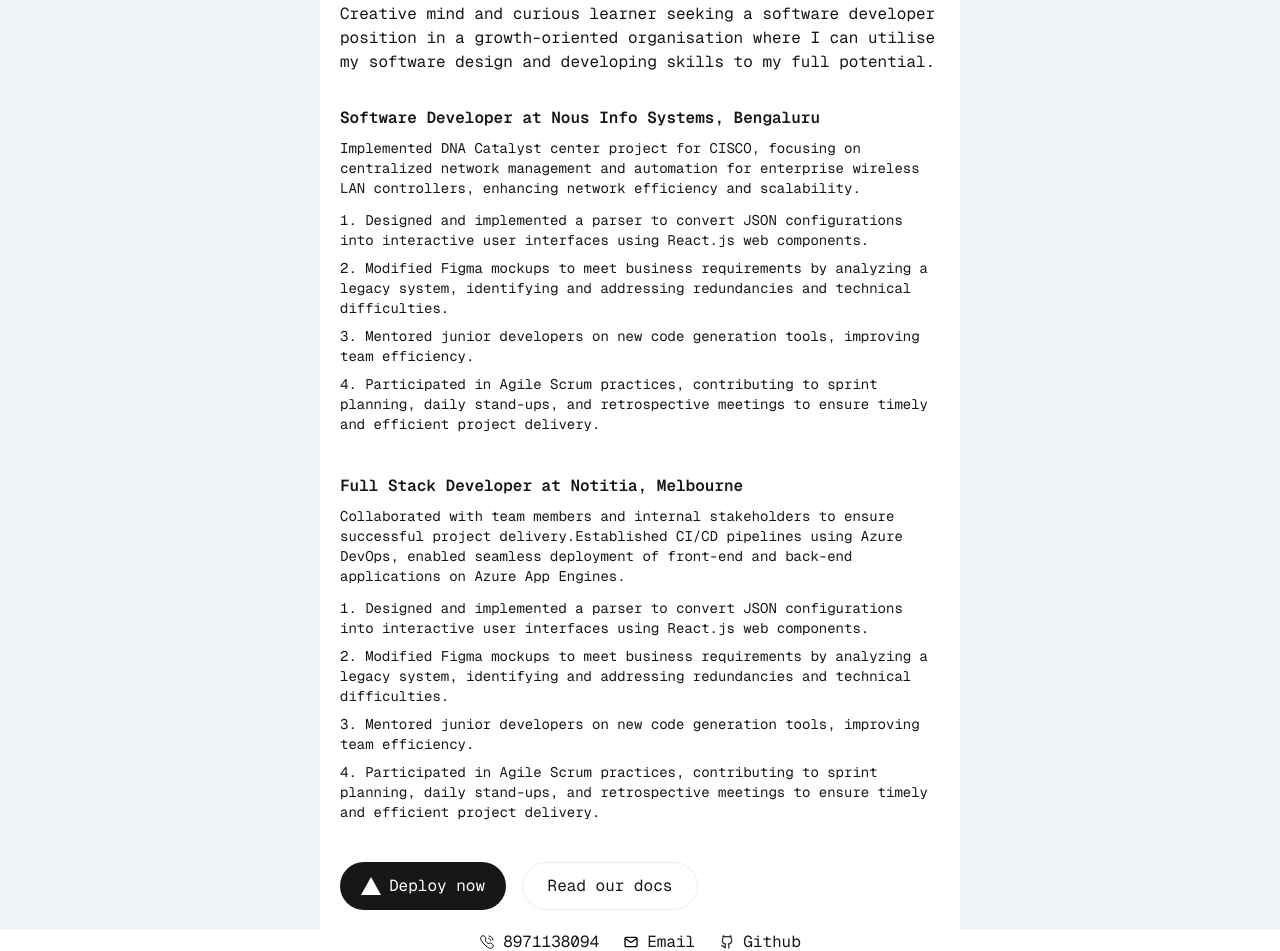
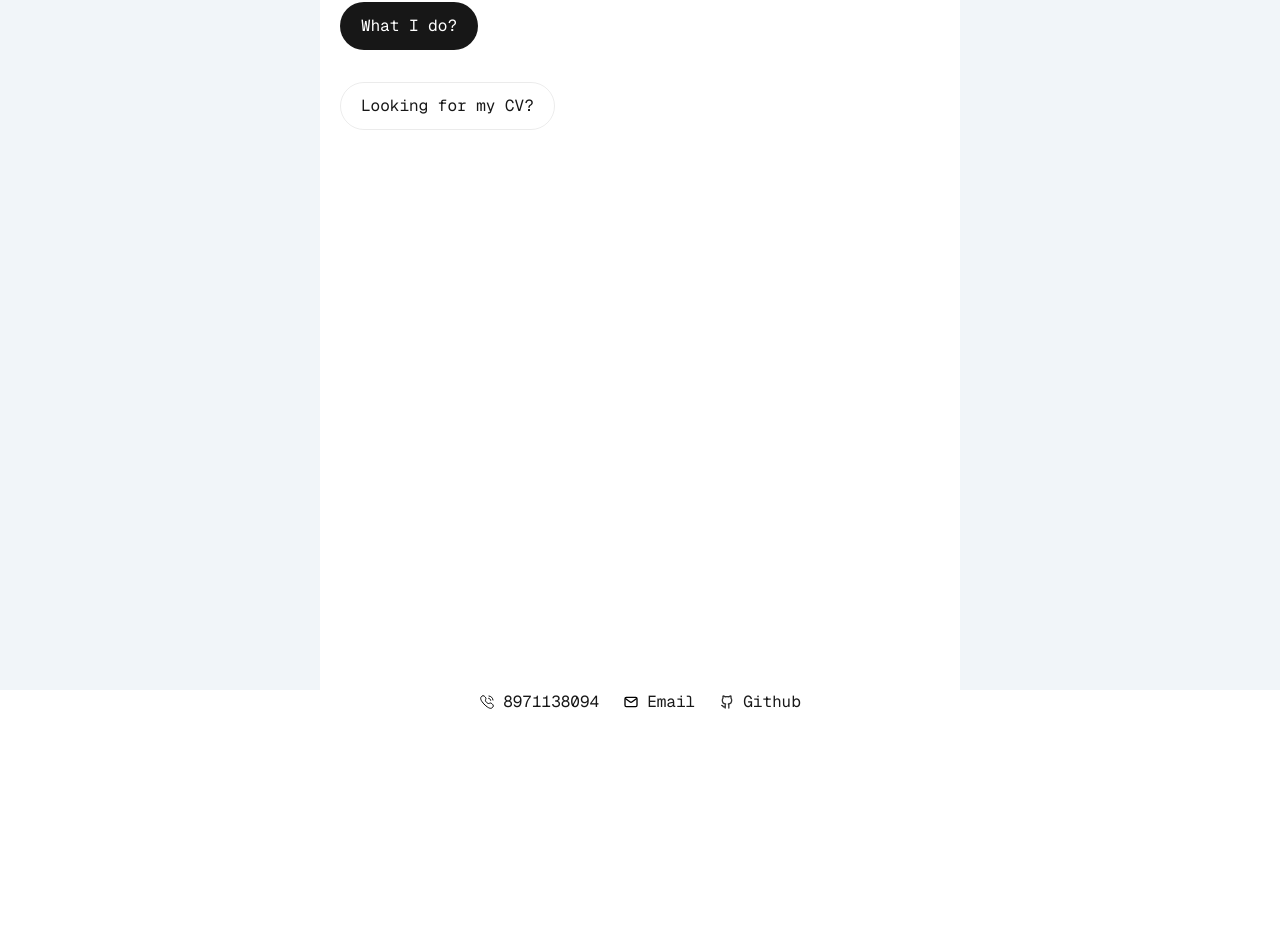
Before and after one commit to Sriharshak95/portf, a Next.js app: page / in a window 1280 px wide. Shown: the part 86-1037 px from the top of the page. After the commit the page ends 800 px from the top, so only its background shows below. Built offline with nearby package versions, Linux system fonts and the light colour scheme.

Commit message:
web update

```diff
--- a/src/app/page.js
+++ b/src/app/page.js
@@ -1,12 +1,22 @@
+"use client"
 import Image from "next/image";
+import { useState } from "react";
 
 export default function Home() {
+  const [accordionOpen, setAccordionOpen] = useState(false);
+  const buttonClasses = {
+    black: "rounded-full border border-solid border-transparent transition-colors flex items-center justify-center bg-foreground text-background gap-2 hover:bg-[#383838] dark:hover:bg-[#ccc] text-sm sm:text-base h-10 sm:h-12 px-4 sm:px-5",
+    white: "rounded-full border border-solid border-black/[.08] dark:border-white/[.145] transition-colors flex items-center justify-center hover:bg-[#f2f2f2] dark:hover:bg-[#1a1a1a] hover:border-transparent text-sm sm:text-base h-10 sm:h-12 px-4 sm:px-5 sm:min-w-44"
+  }
   return (
     <div className="min-h-screen grid grid-rows-1 font-[family-name:var(--font-geist-mono)]">
       <div className="grid grid-cols-[1fr_2fr_1fr]">
         <div className="bg-slate-100"></div>
         <div className="flex flex-col gap-8 p-5 items-center sm:items-start">
           <p className="text-3xl">Sriharsha Keshavamurthy</p>
+          <button className={accordionOpen ? buttonClasses.white : buttonClasses.black} onClick={() => setAccordionOpen(false)}>What I do?</button>
+          <button className={accordionOpen ? buttonClasses.black : buttonClasses.white} onClick={() => setAccordionOpen(true)}>Looking for my CV?</button>
+          {accordionOpen && <div>
             <div className="bioname">
               <p>Creative mind and curious learner seeking a software developer position in a growth-oriented organisation where I can utilise my software design and developing skills to my full potential.</p>
             </div>
@@ -34,31 +44,7 @@
                 <li className="mb-2">Participated in Agile Scrum practices, contributing to sprint planning, daily stand-ups, and retrospective meetings to ensure timely and efficient project delivery.</li>
               </ol>
             </div>
-          <div className="flex gap-4 items-center flex-col sm:flex-row">
-            <a
-              className="rounded-full border border-solid border-transparent transition-colors flex items-center justify-center bg-foreground text-background gap-2 hover:bg-[#383838] dark:hover:bg-[#ccc] text-sm sm:text-base h-10 sm:h-12 px-4 sm:px-5"
-              href="https://vercel.com/new?utm_source=create-next-app&utm_medium=appdir-template-tw&utm_campaign=create-next-app"
-              target="_blank"
-              rel="noopener noreferrer"
-            >
-              <Image
-                className="dark:invert"
-                src="/portf/vercel.svg"
-                alt="Vercel logomark"
-                width={20}
-                height={20}
-              />
-              Deploy now
-            </a>
-            <a
-              className="rounded-full border border-solid border-black/[.08] dark:border-white/[.145] transition-colors flex items-center justify-center hover:bg-[#f2f2f2] dark:hover:bg-[#1a1a1a] hover:border-transparent text-sm sm:text-base h-10 sm:h-12 px-4 sm:px-5 sm:min-w-44"
-              href="https://nextjs.org/docs?utm_source=create-next-app&utm_medium=appdir-template-tw&utm_campaign=create-next-app"
-              target="_blank"
-              rel="noopener noreferrer"
-            >
-              Read our docs
-            </a>
-          </div>
+          </div>}
         </div>
         <div className="bg-slate-100"></div>
       </div>
```
Lines whose indentation alone changed are shown as unchanged.
